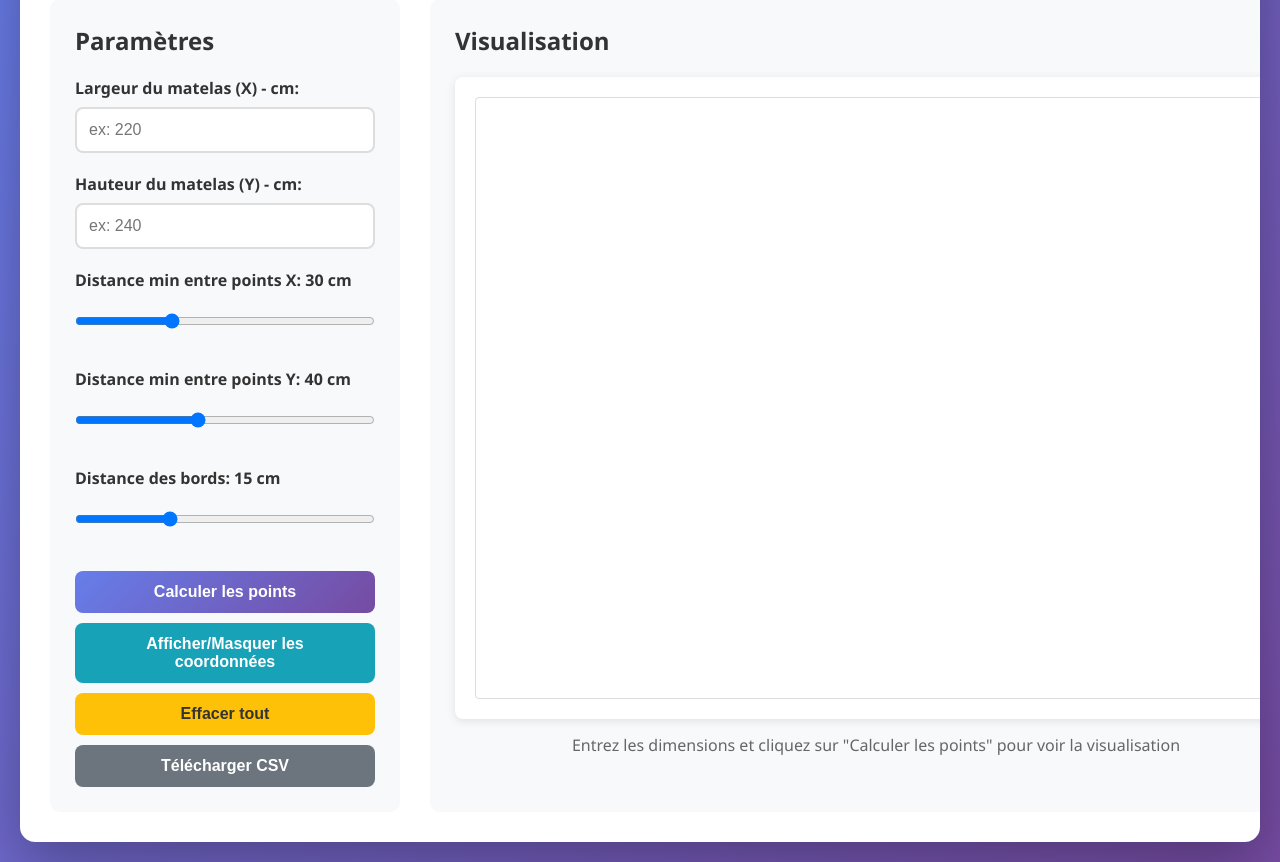
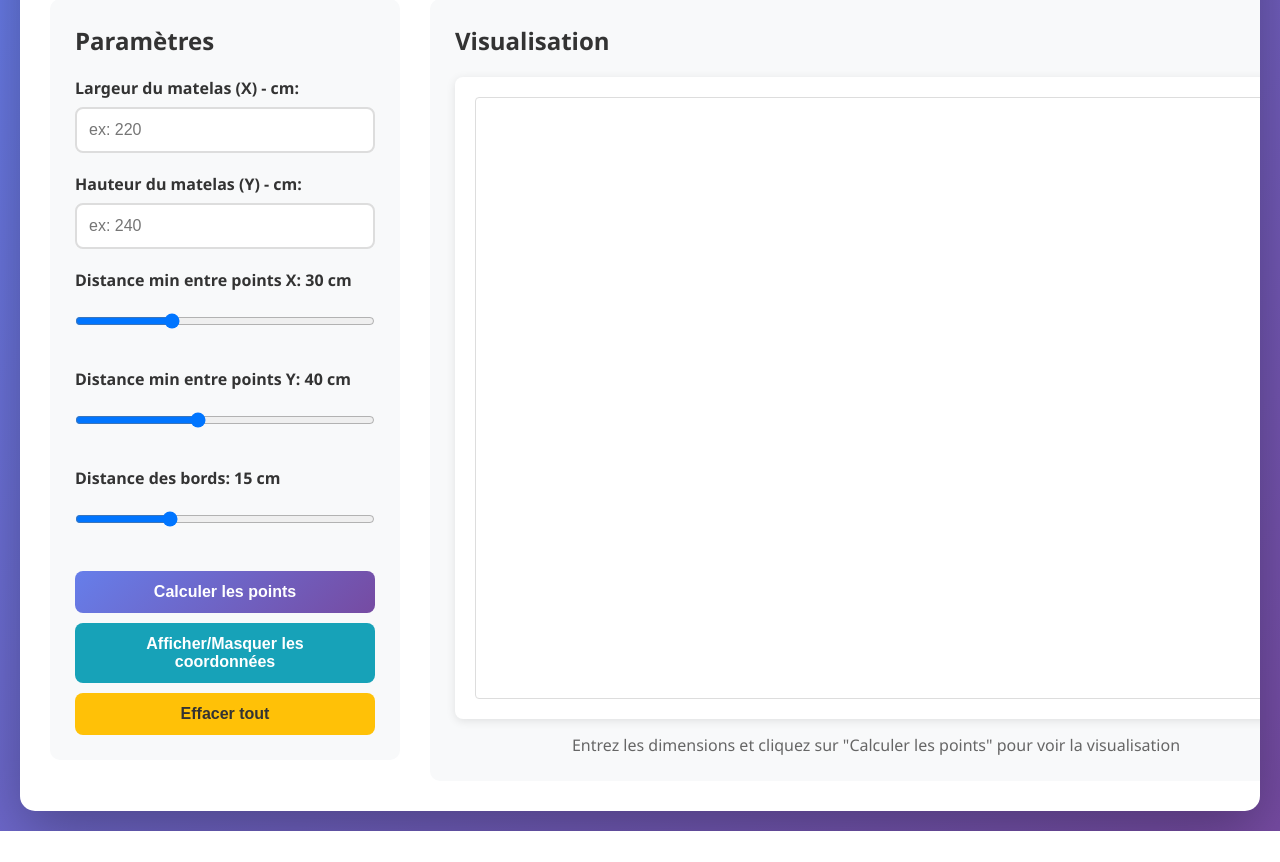
Before and after one commit to PierreExeter/capitons-matelas, a Flask app: page / in a window 1280 px wide. Shown: the part 176-1038 px from the top of the page. After the commit the page ends 1007 px from the top, so only its background shows below. Run offline with Flask 3, Linux system fonts and the light colour scheme.

Commit message:
remove csv download

```diff
--- a/app.py
+++ b/app.py
@@ -1,7 +1,5 @@
-from flask import Flask, render_template, request, jsonify, make_response
-import csv
+from flask import Flask, render_template, request, jsonify
 import math
-from io import StringIO
 
 app = Flask(__name__)
 
@@ -130,40 +128,6 @@ def calculate():
         return jsonify({'error': 'Invalid input data'}), 400
 
 
-@app.route('/download_csv', methods=['POST'])
-def download_csv():
-    """Generate and download CSV file with point coordinates"""
-    try:
-        data = request.get_json()
-        x = float(data['x'])
-        y = float(data['y'])
-        min_dist_x = float(data.get('min_dist_x', 30))
-        min_dist_y = float(data.get('min_dist_y', 40))
-        edge_distance = float(data.get('edge_distance', 15))
-
-        points = calculate_points(x, y, min_dist_x, min_dist_y, edge_distance)
-
-        # Create CSV in memory
-        output = StringIO()
-        writer = csv.writer(output)
-
-        # Write header
-        writer.writerow(['Point #', 'X (cm)', 'Y (cm)'])
-
-        # Write points
-        for i, (px, py) in enumerate(points, start=1):
-            writer.writerow([i, px, py])
-
-        # Create response
-        response = make_response(output.getvalue())
-        response.headers['Content-Type'] = 'text/csv'
-        response.headers['Content-Disposition'] = 'attachment; filename=rectangle_points.csv'
-
-        return response
-
-    except (KeyError, ValueError) as e:
-        return jsonify({'error': 'Invalid input data'}), 400
-
 
 if __name__ == '__main__':
     app.run(debug=True)
--- a/templates/index.html
+++ b/templates/index.html
@@ -247,7 +247,6 @@
                         <button type="submit" class="btn-primary">Calculer les points</button>
                         <button type="button" id="toggleCoords" class="btn-info">Afficher/Masquer les coordonnées</button>
                         <button type="button" id="clearBtn" class="btn-warning">Effacer tout</button>
-                        <button type="button" id="downloadBtn" class="btn-secondary" disabled>Télécharger CSV</button>
                     </div>
                 </form>
 
@@ -277,7 +276,6 @@
         const form = document.getElementById('calculatorForm');
         const canvas = document.getElementById('canvas');
         const ctx = canvas.getContext('2d');
-        const downloadBtn = document.getElementById('downloadBtn');
         const clearBtn = document.getElementById('clearBtn');
         const toggleCoords = document.getElementById('toggleCoords');
         const errorMessage = document.getElementById('errorMessage');
@@ -318,7 +316,6 @@
                 currentData = { x, y, ...data };
                 visualizePoints(data);
                 updateInfo(data);
-                downloadBtn.disabled = false;
 
             } catch (error) {
                 showError('Une erreur est survenue lors du calcul des points');
@@ -326,39 +323,6 @@
             }
         });
 
-        downloadBtn.addEventListener('click', async () => {
-            if (!currentData) return;
-
-            try {
-                const response = await fetch('/download_csv', {
-                    method: 'POST',
-                    headers: {
-                        'Content-Type': 'application/json',
-                    },
-                body: JSON.stringify({
-                    x: currentData.x,
-                    y: currentData.y,
-                    min_dist_x: minDistXSlider.value,
-                    min_dist_y: minDistYSlider.value,
-                    edge_distance: edgeDistanceSlider.value
-                }),
-                });
-
-                const blob = await response.blob();
-                const url = window.URL.createObjectURL(blob);
-                const a = document.createElement('a');
-                a.href = url;
-                a.download = 'rectangle_points.csv';
-                document.body.appendChild(a);
-                a.click();
-                window.URL.revokeObjectURL(url);
-                document.body.removeChild(a);
-
-            } catch (error) {
-                showError('Une erreur est survenue lors du téléchargement du CSV');
-                console.error('Error:', error);
-            }
-        });
 
         clearBtn.addEventListener('click', () => {
             // Clear canvas
@@ -366,9 +330,6 @@
 
             // Hide info box
             infoBox.style.display = 'none';
-
-            // Disable download button
-            downloadBtn.disabled = true;
 
             // Clear current data
             currentData = null;
```
